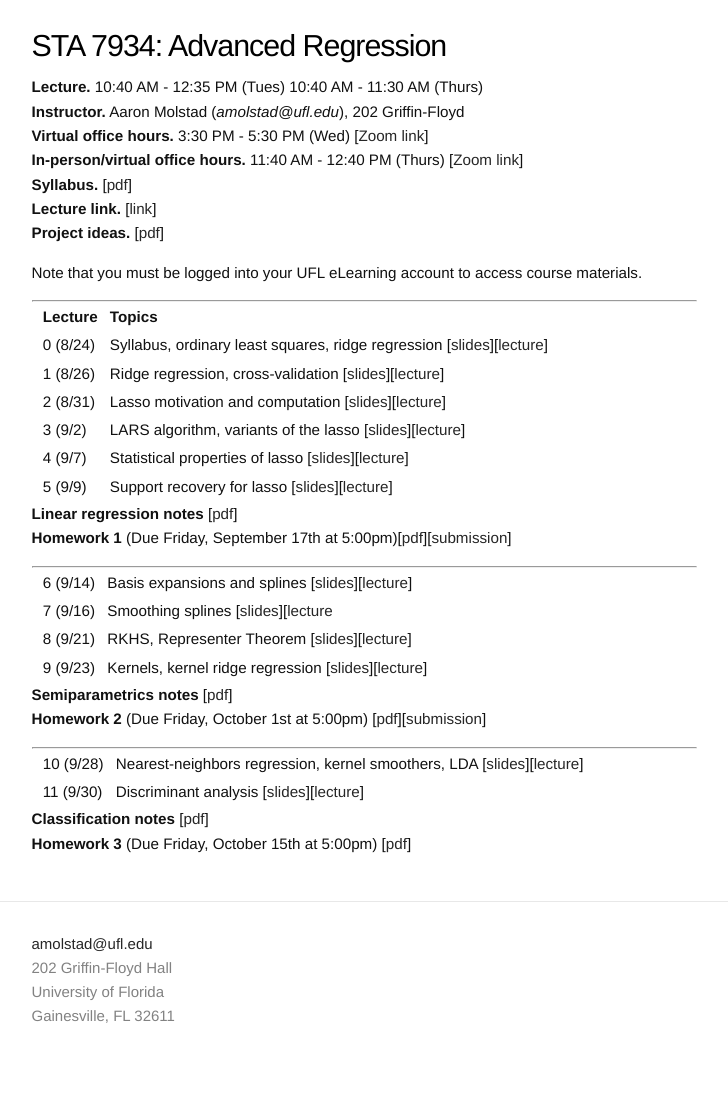
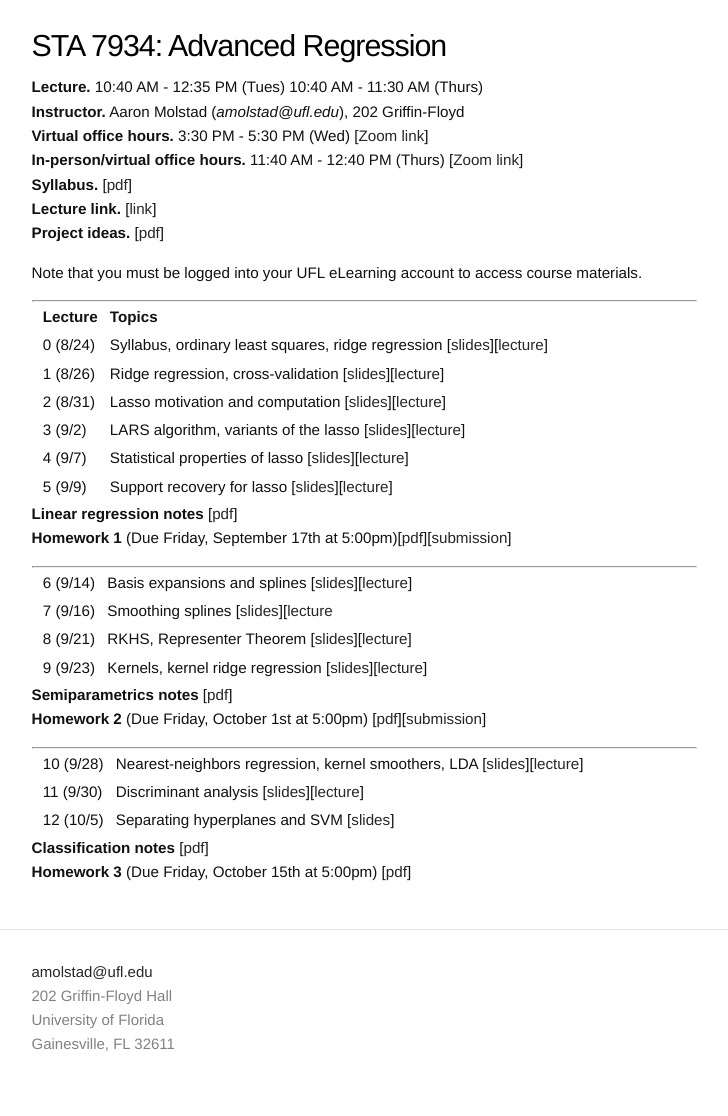
Before and after one commit to ajmolstad/ajmolstad.github.io, a Jekyll site: the page built from F21_STA7934.md, in a window 1280 px wide. Shown: the whole page, without its empty margins (276-1004 px from the left). Built offline with Jekyll 4.4.1, drawn with Linux system fonts in a browser that asks for light colours; before the commit the page ends 1088 px from its top, so only the background shows below that.

Commit message:
Update F21_STA7934.md

```diff
--- a/F21_STA7934.md
+++ b/F21_STA7934.md
@@ -44,6 +44,7 @@ Note that you must be logged into your UFL eLearning account to access course ma
 
 || 10 (9/28) || Nearest-neighbors regression, kernel smoothers, LDA [[slides](https://ufl.instructure.com/files/62577671/download?download_frd=1)][[lecture](https://ufl.instructure.com/files/62646214/download?download_frd=1)]||
 || 11 (9/30) || Discriminant analysis [[slides](https://ufl.instructure.com/files/62672305/download?download_frd=1)][[lecture](https://ufl.instructure.com/files/62710871/download?download_frd=1)] ||
+|| 12 (10/5) || Separating hyperplanes and SVM [[slides](https://ufl.instructure.com/files/62826038/download?download_frd=1)]||
 
 **Classification notes** [[pdf](https://ufl.instructure.com/files/62710810/download?download_frd=1)]
 **Homework 3** (Due Friday, October 15th at 5:00pm) [[pdf](https://ufl.instructure.com/files/62710807/download?download_frd=1)]
```
